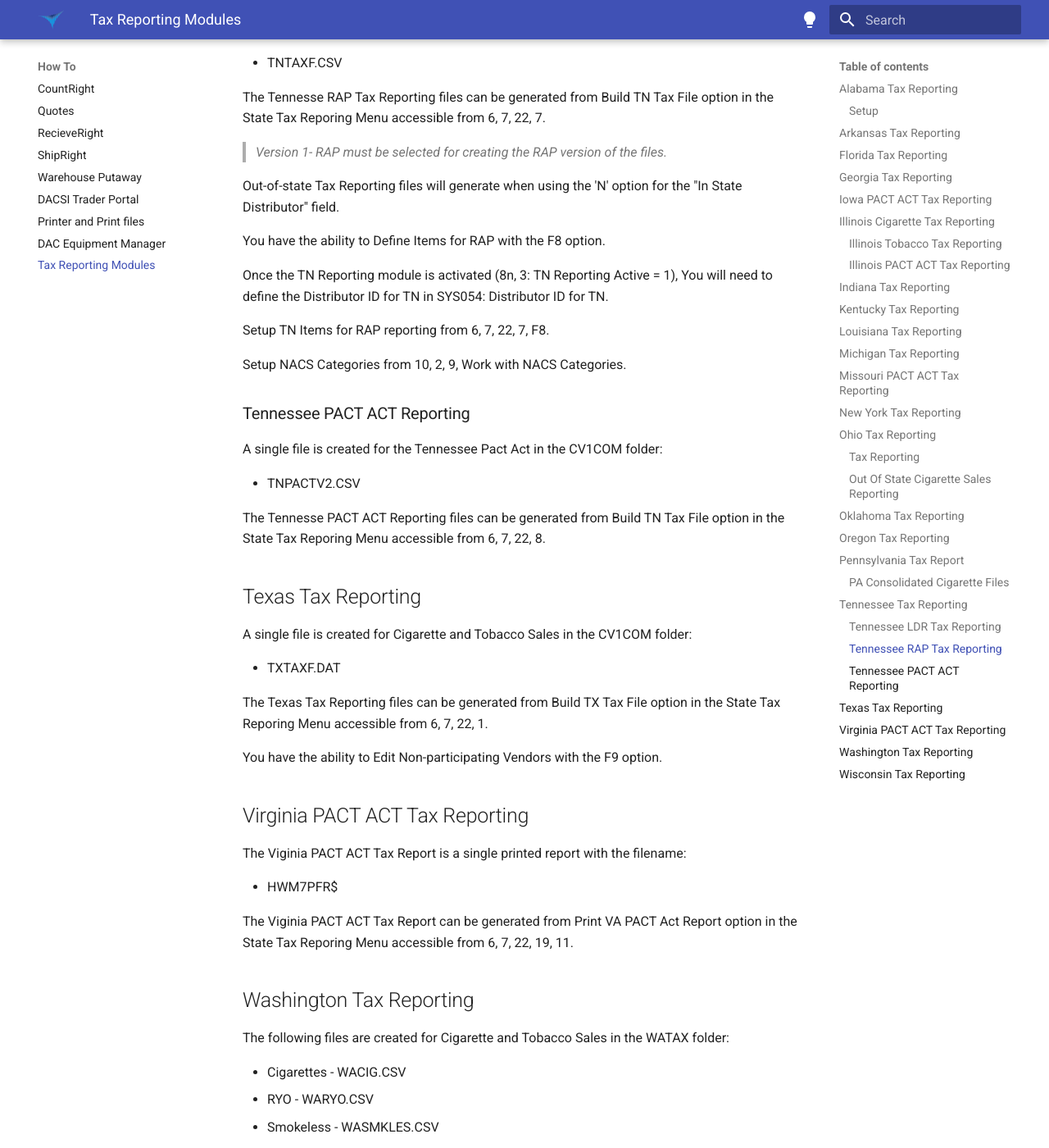
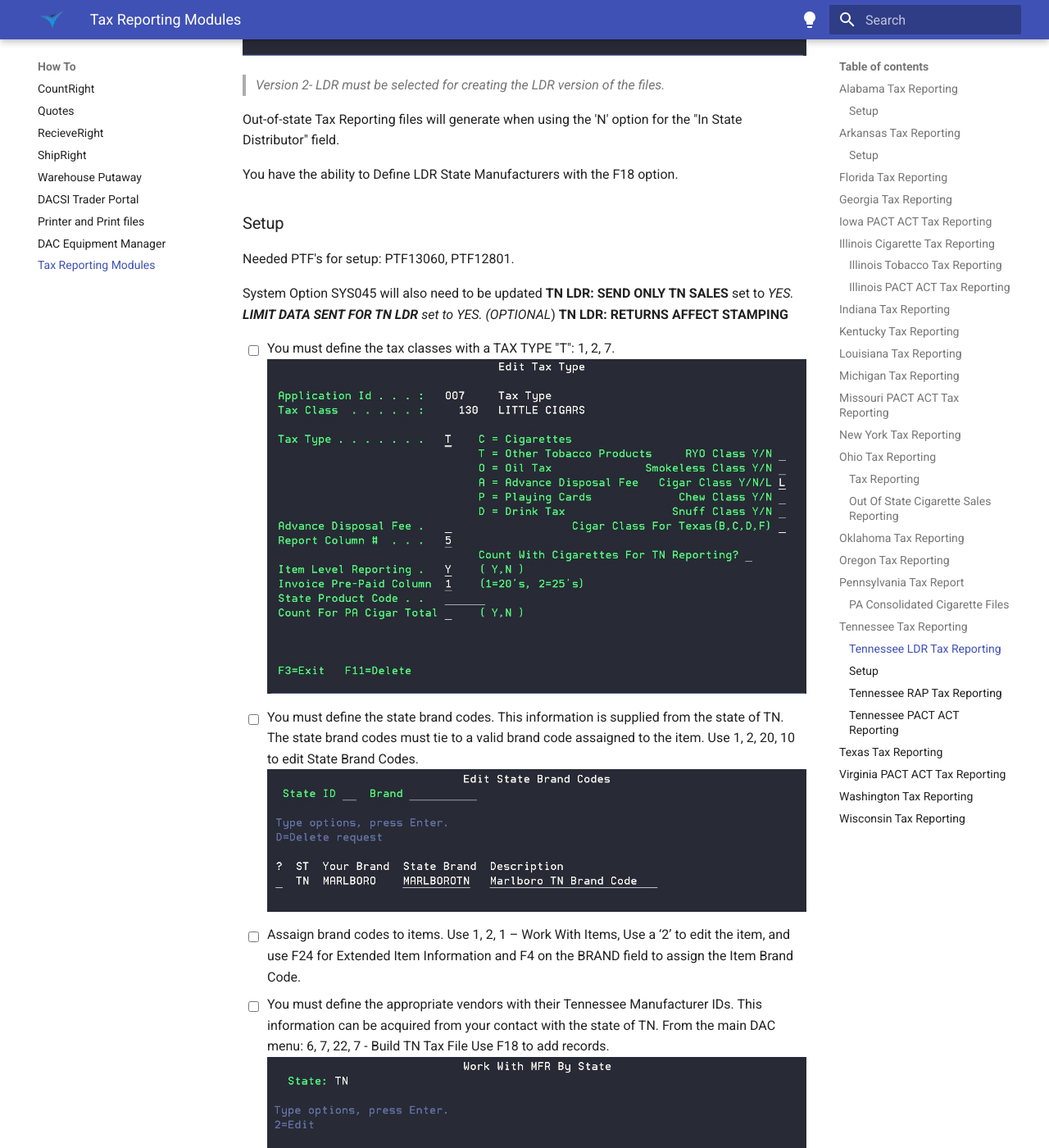
Before and after one commit to AydenB/mkdocs, an MkDocs documentation site: the page built from docs/how-to/Tax Reporting Modules.md, in a window 1280 px wide and 1400 px high, scrolled down 10587 px. Shown: the whole window at 82% size. Built offline with MkDocs 1.6.1 and Material for MkDocs 9.7.7, drawn with Linux system fonts in a browser that asks for light colours; some of the changed text lies outside the part shown.

Commit message:
Update:TN LDR

```diff
--- a/docs/how-to/Tax Reporting Modules.md
+++ b/docs/how-to/Tax Reporting Modules.md
@@ -54,6 +54,12 @@
 | State | Invoice Number | Package Quantity |
 
 The Arkansas Tax Reporting reports can be generated from Build AR Tax File option in the State Tax Reporing Menu accessible from 6, 7, 22, 11.
+
+### Setup
+- [ ] Setup vendor group for Non-Participating Vendors to mark as non-participating. 5, 11.
+- [ ] Identify Tax classes that are RYO Tobacco Items. 1, 2, 7.
+- [ ] RYO items need to have ounces defined in UM1 field on those items. 1, 2, 1.
+- [ ] Brand names will need to be defined or first 10 characters of the item description will be used. Brand codes can be added to an item from 1, 2, 1, and 2 to edit item, F24- Edit Item Extension. Brand codes can be created using F4 in the BRAND field, and then using F10 to Edit the Brand Master File, and F9 to go to "add" mode.
 
 ## Florida Tax Reporting
 The following files are created in CV1COM:
@@ -311,6 +317,23 @@
 
 You have the ability to Define LDR State Manufacturers with the F18 option.
 
+### Setup
+
+Needed PTF's for setup: PTF13060, PTF12801.
+
+System Option SYS045 will also need to be updated
+**TN LDR: SEND ONLY TN SALES** set to *YES.
+**LIMIT DATA SENT FOR TN LDR** set to *YES.
+(*OPTIONAL*) **TN LDR: RETURNS AFFECT STAMPING**
+
+
+- [ ] You must define the tax classes with a TAX TYPE "T": 1, 2, 7. ![Tennessee LDR Tax Reporting Tax Class Setup](../images/TX_TNLDRTaxReportingTaxClassSetup.jpg)
+- [ ] You must define the state brand codes. This information is supplied from the state of TN. The state brand codes must tie to a valid brand code assaigned to the item. Use 1, 2, 20, 10 to edit State Brand Codes.![Tennessee LDR Tax Reporting Brand Codes](../images/TX_TNLDRTaxReportingStateBrandCodes.jpg)
+- [ ] Assaign brand codes to items. Use 1, 2, 1 – Work With Items, Use a ‘2’ to edit the item, and use F24 for Extended Item Information and F4 on the BRAND field to assign the Item Brand Code.
+- [ ] You must define the appropriate vendors with their Tennessee Manufacturer IDs. This information can be acquired from your contact with the state of TN. From the main DAC menu: 6, 7, 22, 7 - Build TN Tax File Use F18 to add records. ![Tennessee LDR Tax Reporting MFR ID](../images/TX_TNLDRTaxReportingTNMFRID.png)
+- [ ] Create the LDR Tax File from  6, 7, 22, 7, and using VERSION 2. You must enter the warehouse code, dates for invoices, as well as dates for inventory. Enter the applicable value for IN STATE DISTRIBUTOR. The file TNLDRVR.CSV can be found in CV1COM folder.
+
+
 ### Tennessee RAP Tax Reporting
 
 A single file is created for the RAP Report in the CV1COM folder:
```
Also changed, not shown: docs/images/TX_TNLDRTaxReportingStateBrandCodes.jpg (added), docs/images/TX_TNLDRTaxReportingTNMFRID.png (added), docs/images/TX_TNLDRTaxReportingTaxClassSetup.jpg (added).
